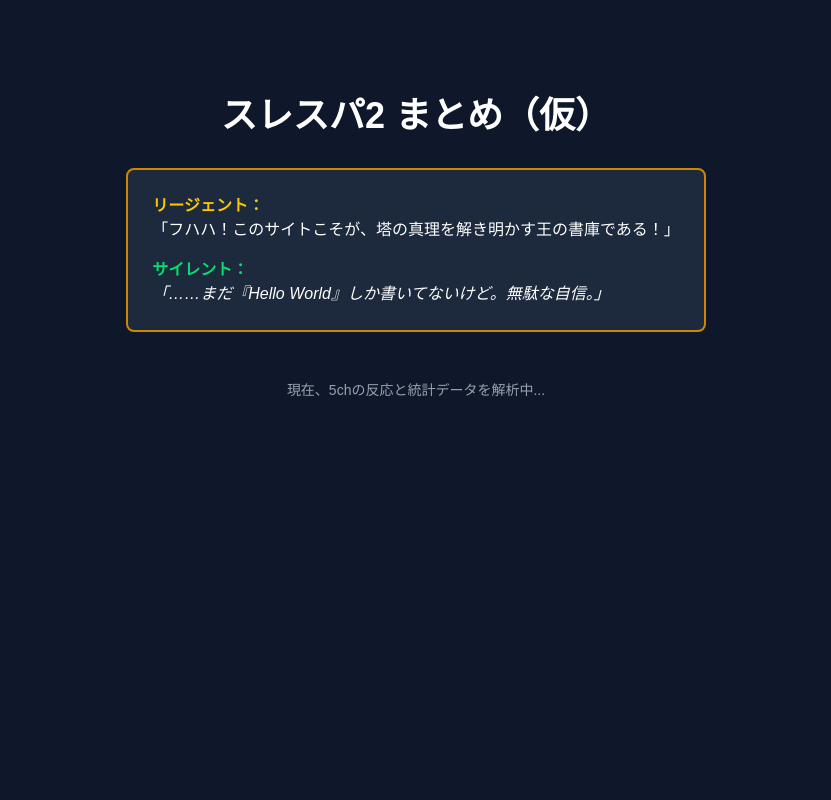
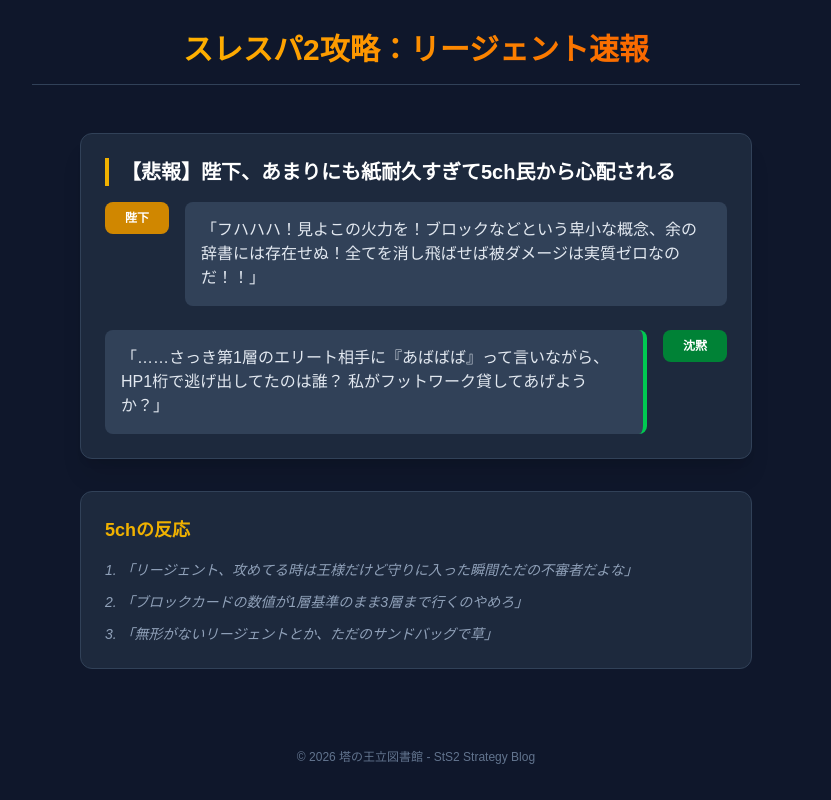
Before and after one commit to texiyuu01-crypto/sts2-summary, a Next.js app: page / in a window 1280 px wide. Shown: the whole page, without its empty margins (224-1055 px from the left). Built offline with nearby package versions, Linux system fonts and the light colour scheme.

Commit message:
対話形式化

```diff
--- a/app/page.tsx
+++ b/app/page.tsx
@@ -1,19 +1,48 @@
 export default function Home() {
   return (
-    <main className="flex min-h-screen flex-col items-center p-24 bg-slate-900 text-white">
-      <h1 className="text-4xl font-bold mb-8">スレスパ2 まとめ（仮）</h1>
+    <main className="flex min-h-screen flex-col items-center p-8 bg-slate-900 text-slate-200">
+      <header className="w-full max-w-3xl mb-12 border-b border-slate-700 pb-4 text-center">
+        <h1 className="text-3xl font-extrabold text-transparent bg-clip-text bg-gradient-to-r from-yellow-400 to-orange-600">
+          スレスパ2攻略：リージェント速報
+        </h1>
+      </header>
 
-      <div className="bg-slate-800 p-6 rounded-lg border-2 border-yellow-600 max-w-2xl">
-        <p className="text-yellow-400 font-bold">リージェント：</p>
-        <p className="mb-4">「フハハ！このサイトこそが、塔の真理を解き明かす王の書庫である！」</p>
+      <article className="w-full max-w-2xl space-y-8">
+        <section className="bg-slate-800 p-6 rounded-xl shadow-xl border border-slate-700">
+          <h2 className="text-xl font-bold mb-4 text-white border-l-4 border-yellow-500 pl-3">
+            【悲報】陛下、あまりにも紙耐久すぎて5ch民から心配される
+          </h2>
 
-        <p className="text-green-400 font-bold">サイレント：</p>
-        <p className="italic">「……まだ『Hello World』しか書いてないけど。無駄な自信。」</p>
-      </div>
+          {/* リージェントのターン */}
+          <div className="flex items-start gap-4 mb-6">
+            <div className="bg-yellow-600 text-white p-2 rounded-lg text-xs font-bold w-16 text-center shrink-0">陛下</div>
+            <div className="bg-slate-700 p-4 rounded-lg relative">
+              「フハハハ！見よこの火力を！ブロックなどという卑小な概念、余の辞書には存在せぬ！全てを消し飛ばせば被ダメージは実質ゼロなのだ！！」
+            </div>
+          </div>
 
-      <div className="mt-12 text-gray-400 text-sm">
-        現在、5chの反応と統計データを解析中...
-      </div>
+          {/* サイレントのターン */}
+          <div className="flex items-start gap-4 flex-row-reverse">
+            <div className="bg-green-700 text-white p-2 rounded-lg text-xs font-bold w-16 text-center shrink-0">沈黙</div>
+            <div className="bg-slate-700 p-4 rounded-lg relative border-r-4 border-green-500">
+              「……さっき第1層のエリート相手に『あばばば』って言いながら、HP1桁で逃げ出してたのは誰？ 私がフットワーク貸してあげようか？」
+            </div>
+          </div>
+        </section>
+
+        <section className="bg-slate-800 p-6 rounded-xl border border-slate-700">
+          <h3 className="text-lg font-semibold mb-4 text-yellow-500">5chの反応</h3>
+          <ul className="space-y-3 text-sm italic text-slate-400">
+            <li>1. 「リージェント、攻めてる時は王様だけど守りに入った瞬間ただの不審者だよな」</li>
+            <li>2. 「ブロックカードの数値が1層基準のまま3層まで行くのやめろ」</li>
+            <li>3. 「無形がないリージェントとか、ただのサンドバッグで草」</li>
+          </ul>
+        </section>
+      </article>
+
+      <footer className="mt-20 text-slate-500 text-xs text-center">
+        © 2026 塔の王立図書館 - StS2 Strategy Blog
+      </footer>
     </main>
   );
 }
```
